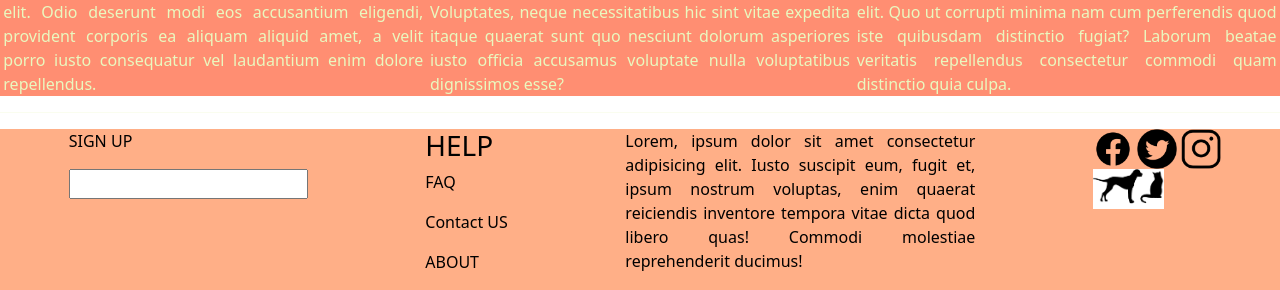
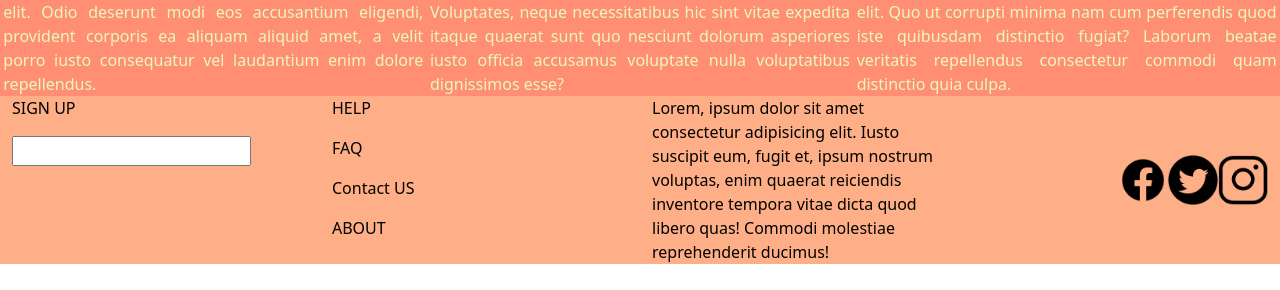
Before and after one commit to MigueIzmaya/stellas-dog-beds-bootstrap, a plain HTML site: page pages/about.html in a window 1280 px wide. Shown: the part 1161-1451 px from the top of the page. After the commit the page ends 1425 px from the top, so only its background shows below. Drawn offline with nearby package versions, Linux system fonts and the light colour scheme.

Commit message:
add footer

```diff
--- a/css/main.css
+++ b/css/main.css
@@ -60,34 +60,10 @@ main {
 /**** footer ****/
 
 footer{
-    display: flex;
-    justify-content: space-around;
     background-color: #ffaf87;
     color: black;
 }
 
-.footer_help {
-    text-align: left;
-}
-
-.footer_description {
-    display: flex;
-}
-
-.footer_signup {
-    padding-left: 10px;
-}
-
-
-.footer_about{
-    width: 350px;
-    text-align: justify;
-}
-
-.footer_social_media img{
-    width: auto;
-    height: 40px;
-}
 /****************/
 
 .star{
--- a/pages/about.html
+++ b/pages/about.html
@@ -103,34 +103,35 @@
 
     </main>
 
+    <footer>
 
+        <div class="container-fluid">
+            <div class="row">
+                <div class="col-md-3 col-12">
+                    <p>SIGN UP </p>
+                    <input type="text">
+                </div>
 
+                <div class="col-md-3 col-12">
+                    <p>HELP</p>
+                    <p>FAQ</p>
+                    <p>Contact US</p>
+                    <p>ABOUT</p>
+                </div>
 
+                <div class="col-md-3 col-12">
+                    Lorem, ipsum dolor sit amet consectetur adipisicing elit. Iusto suscipit eum,
+                    fugit et, ipsum nostrum voluptas, enim quaerat reiciendis inventore tempora
+                    vitae dicta quod libero quas! Commodi molestiae reprehenderit ducimus!
+                </div>
 
-    <hr>
-
-    <footer>
-        <div class="footer_signup">
-            <p>SIGN UP </p>
-            <input type="text">
+                <div class="col-md-3 col-12 align-self-center d-flex justify-content-end">
+                    <img src="../public/img/facebook.png" class = "logo" alt="facebook">
+                    <img src="../public/img/twitter.png" class = "logo" alt="twitter">
+                    <img src="../public/img/instagram.png" class = "logo" alt="instagram">
+                </div>
+            </div>
         </div>
-
-        <div class="footer_help">
-            <h3>HELP</h3>
-            <p> FAQ</p>
-            <p> Contact US</p>
-            <p> ABOUT</p>
-        </div>
-
-        <div class="footer_about">Lorem, ipsum dolor sit amet consectetur adipisicing elit. Iusto suscipit eum, fugit et, ipsum nostrum voluptas, enim quaerat reiciendis inventore tempora vitae dicta quod libero quas! Commodi molestiae reprehenderit ducimus!</div>
-
-            <div class="footer_social_media">
-                <img src="../public/img/facebook.png" alt="facebook">
-                <img src="../public/img/twitter.png" alt="twitter">
-                <img src="../public/img/instagram.png" alt="instagram">
-                <p><img src="../public/img/logo.png" alt="Logo"></p>
-
-            </div>
     </footer>
 
 <script src="https://cdn.jsdelivr.net/npm/@popperjs/core@2.10.2/dist/umd/popper.min.js" integrity="sha384-7+zCNj/IqJ95wo16oMtfsKbZ9ccEh31eOz1HGyDuCQ6wgnyJNSYdrPa03rtR1zdB" crossorigin="anonymous"></script>
```
Also changed, not shown: index.html (+20 -13 lines), pages/bestseller.html (+20 -13 lines), pages/holidays.html (+21 -13 lines), pages/personalize.html (+23 -13 lines), pages/shop.html (+21 -13 lines), pages/shoppingCart.html (+20 -13 lines), pages/toys.html (+20 -13 lines).
